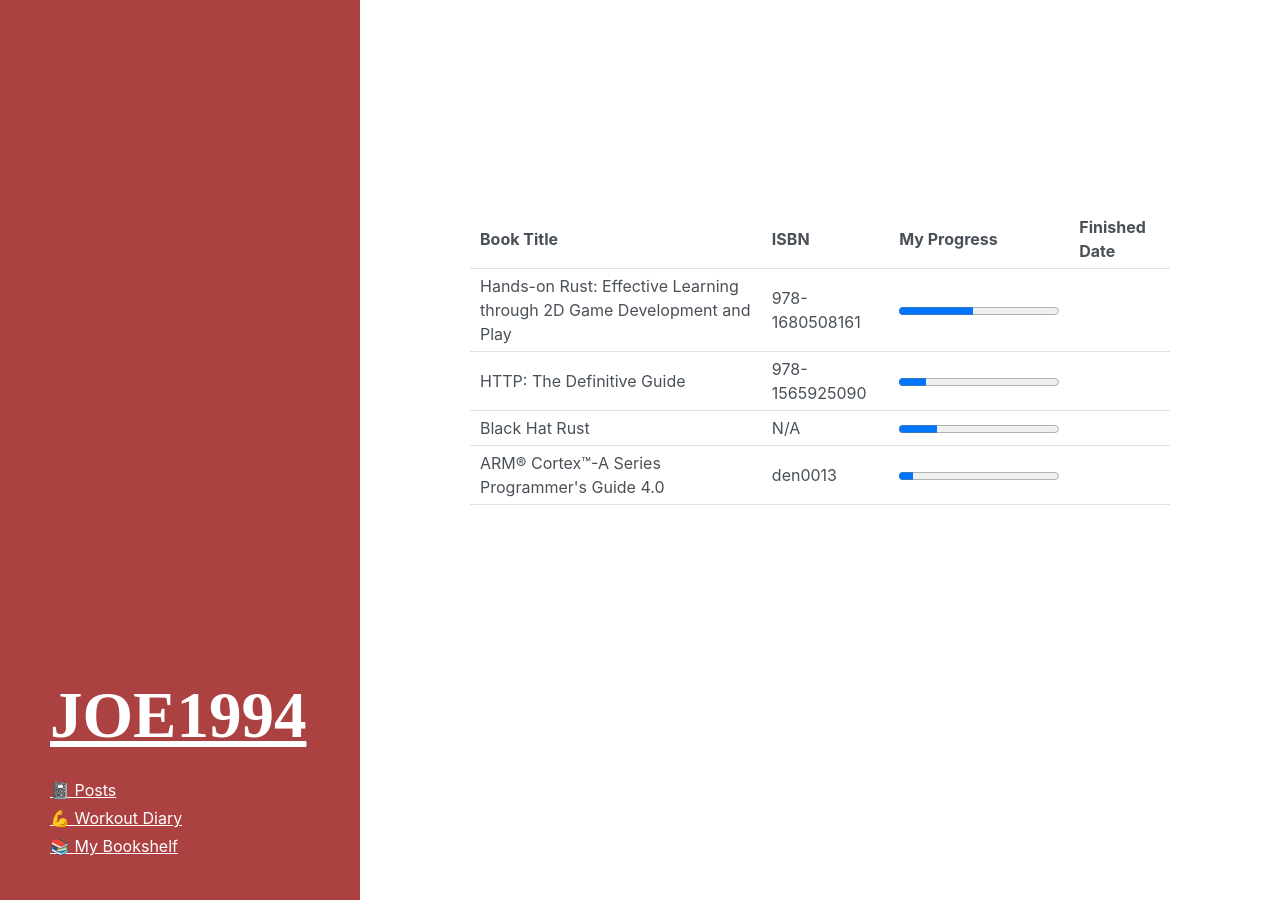
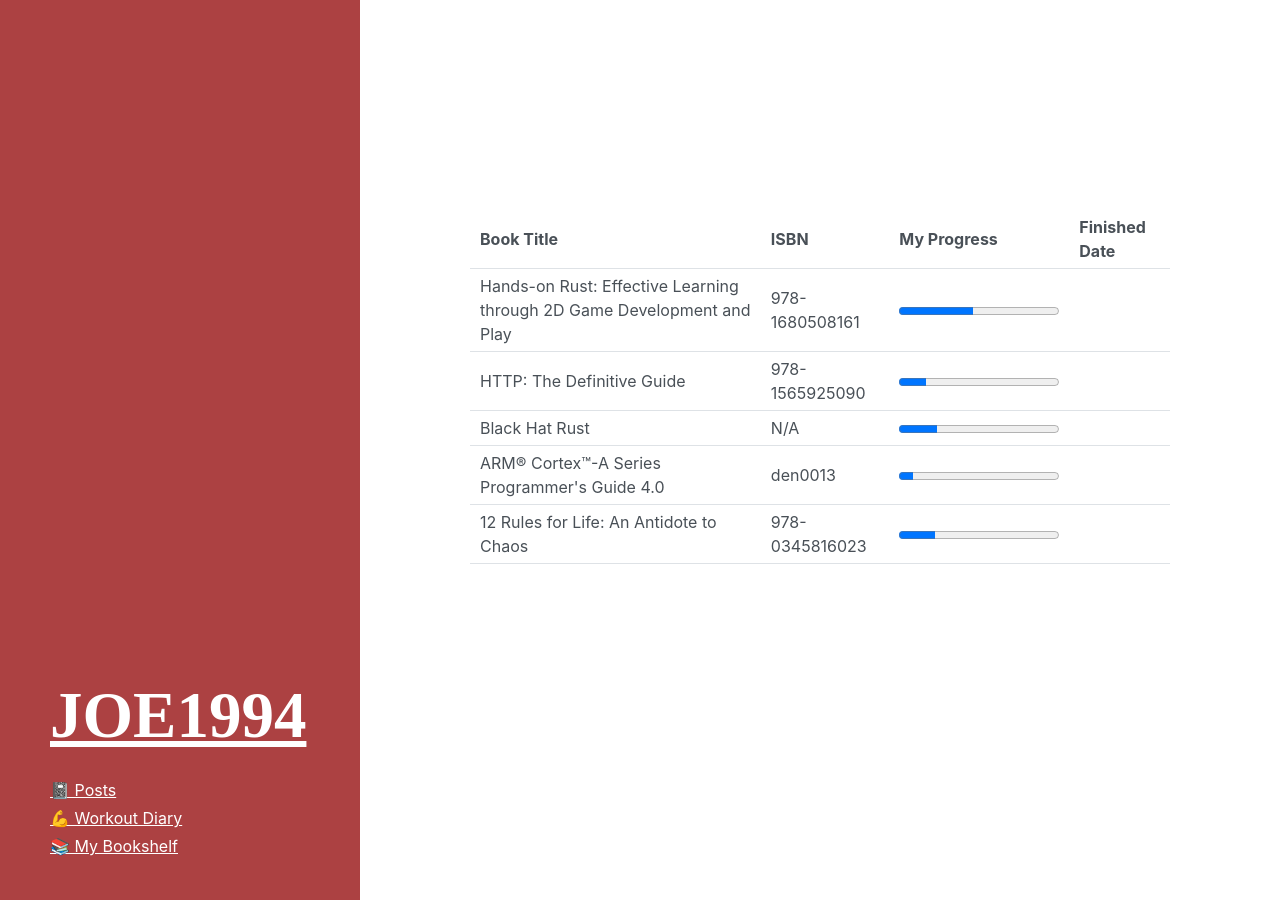
Before and after one commit to JOE1994/JOE1994.github.io, a Jekyll site: the page built from bookshelf.html, in a window 1280 px wide. Built offline with Jekyll 4.4.1, drawn with Linux system fonts in a browser that asks for light colours.

Commit message:
New Book: 12 Rules for Life
Add book progress to bookshelf

```diff
--- a/_data/bookshelf.yml
+++ b/_data/bookshelf.yml
@@ -21,3 +21,9 @@
   progress: 38
   tot_pages: 421
   finished_date: ''
+
+- name: "12 Rules for Life: An Antidote to Chaos"
+  isbn: 978-0345816023
+  progress: 84
+  tot_pages: 370
+  finished_date: ''
```
